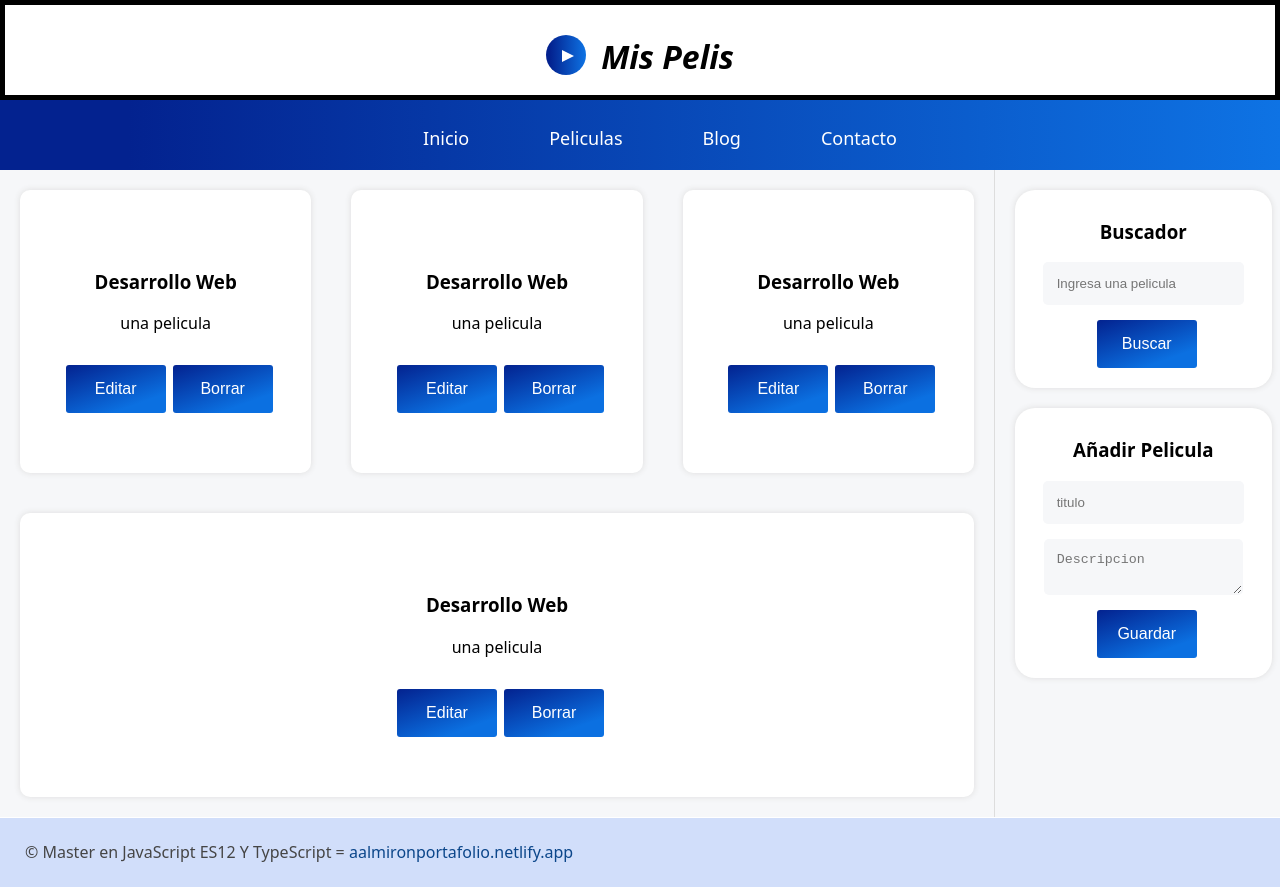
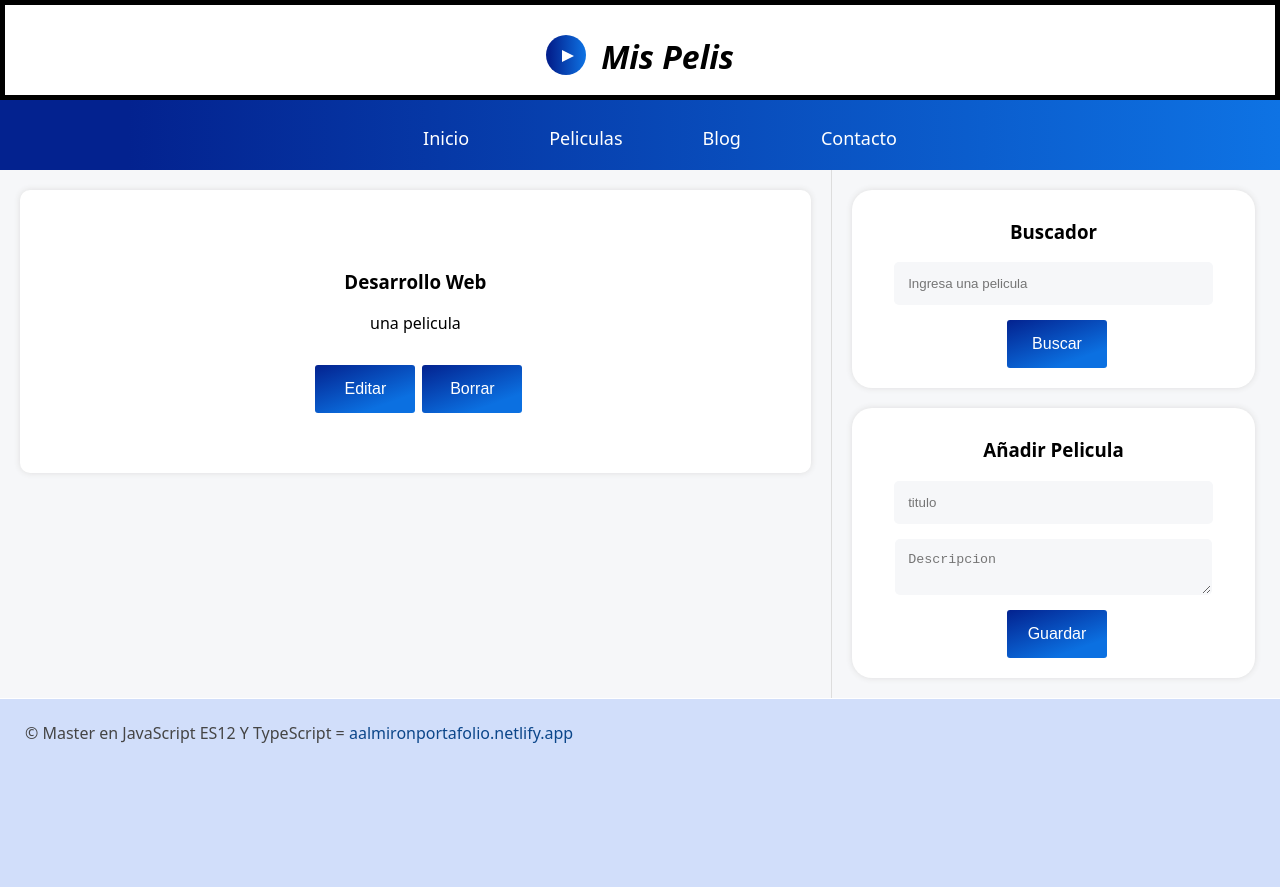
Before and after one commit to augusto01/mispelis.com, a React (Create React App) app: page / in a window 1280 px wide. After the commit the page ends 800 px from the top, so only its background shows below. Built offline with nearby package versions, Linux system fonts and the light colour scheme.

Commit message:
hooks-content

```diff
--- a/src/Components/Listado.js
+++ b/src/Components/Listado.js
@@ -1,6 +1,26 @@
-import React from 'react'
+import React, { useEffect, useState } from 'react'
 
 export const Listado = () => {
+
+  /** Estado para poner peliculas en el componente */
+
+  const [listadoState, setListadoState] = useState('');
+
+  /*Metodo Conseguir Peliculas */
+  const conseguirPeliculas = () =>
+  {
+    let peliculas = JSON.parse(localStorage.getItem('pelis'));
+    setListadoState(peliculas);
+
+    console.log(peliculas)
+
+  }
+
+  useEffect (()=>{
+    conseguirPeliculas();
+
+    console.log('Componente del listado de peliculas cargado!')
+  },[]);
   return (
     <>
             <article className="peli-item">
@@ -9,25 +29,7 @@ export const Listado = () => {
                 <button className="edit">Editar</button>
                 <button className="delete">Borrar</button>
             </article>
-            <article className="peli-item">
-                <h3 className="title">Desarrollo Web</h3>
-                <p className="description">una pelicula</p>
-                <button className="edit">Editar</button>
-                <button className="delete">Borrar</button>
-            </article>
-            <article className="peli-item">
-                <h3 className="title">Desarrollo Web</h3>
-                <p className="description">una pelicula</p>
-                <button className="edit">Editar</button>
-                <button className="delete">Borrar</button>
-            </article>
 
-            <article className="peli-item">
-                <h3 className="title">Desarrollo Web</h3>
-                <p className="description">una pelicula</p>
-                <button className="edit">Editar</button>
-                <button className="delete">Borrar</button>
-            </article>
 
 
     </>
```
